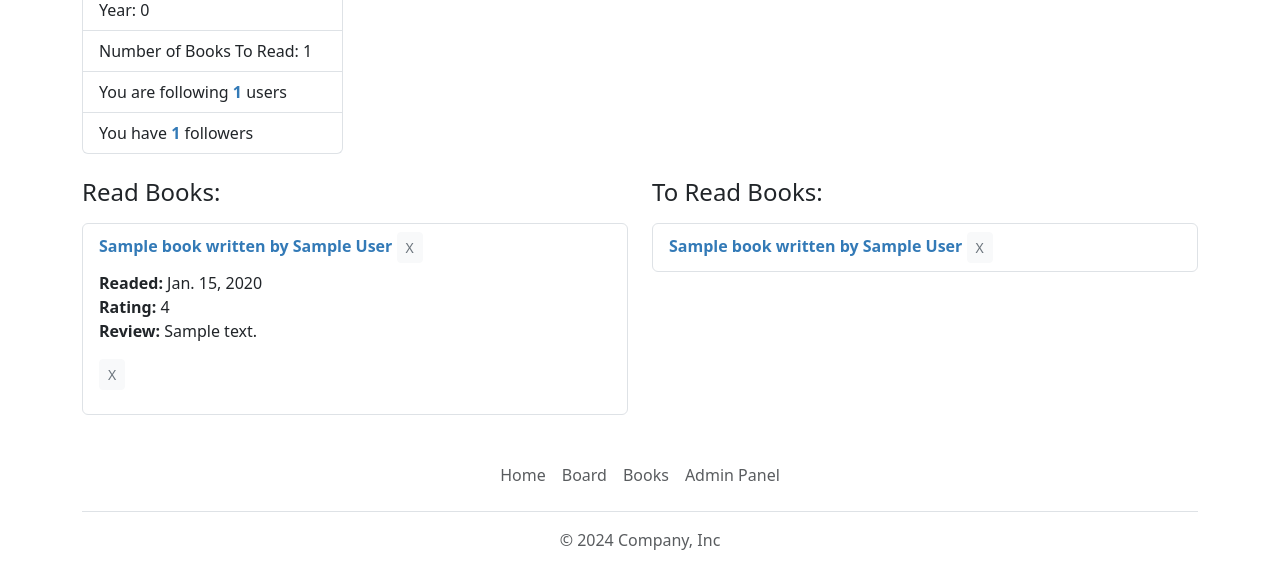
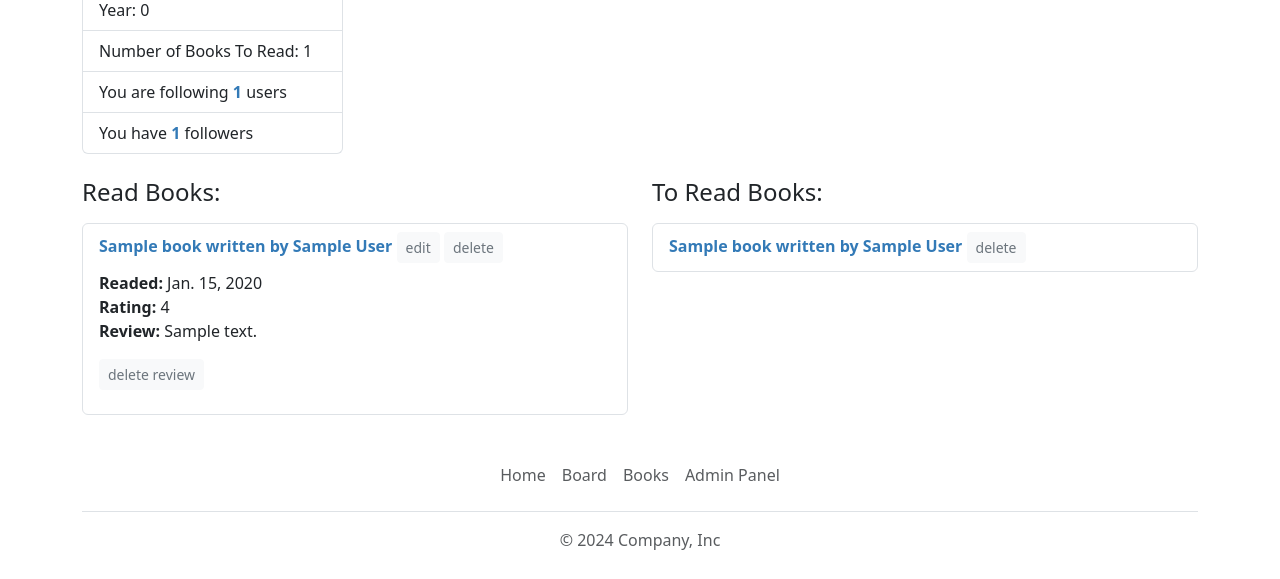
Before and after one commit to kronek1122/Bookshelf_ecommerce, a Django app: page /mybook/profile/ in a window 1280 px wide. Shown: the part 376-955 px from the top of the page. Run offline with Django 4.2, Linux system fonts and the light colour scheme; a user stored in the database is signed in; tables that the repository leaves empty hold one stand-in row (values such as "Sample post"); some libraries are stand-ins or nearby versions.

Commit message:
add modal for edit existing user opinion

```diff
--- a/mybook/templates/mybook/profile.html
+++ b/mybook/templates/mybook/profile.html
@@ -28,23 +28,60 @@
                         {% for book in read_books %}
                             <li class="list-group-item">
                                 <a href="/mybook/book/{{ book.id }}">{{ book.title }} written by {{ book.author }}</a>
+                                <button type="button" class="btn btn-sm btn-light text-secondary" data-bs-toggle="modal" data-bs-target="#EditOpinion-{{ book.id }}">
+                                    edit
+                                </button>
+                                <div class="modal fade" id="EditOpinion-{{ book.id }}" data-bs-backdrop="static" data-bs-keyboard="false" tabindex="-1" aria-labelledby="EditOpinionLabel-{{ book.id }}" aria-hidden="true">
+                                    <div class="modal-dialog modal-dialog-centered modal-dialog-scrollable">
+                                        <div class="modal-content">
+                                            <div class="modal-header">
+                                                <h1 class="modal-title fs-5" id="EditOpinionLabel-{{ book.id }}">Edit opinion</h1>
+                                                <button type="button" class="btn-close" data-bs-dismiss="modal" aria-label="Close"></button>
+                                            </div>
+
+                                                <form method="post" action="{% url 'mybook:profile' %}">
+                                                    {% csrf_token %}
+                                                    <input type="hidden" name="action" value="edit_book">
+                                                    <input type="hidden" name="book_id" value="{{ book.id }}">
+                                                    <div  class="container mt-3">
+                                                        <div class="mb-3">
+                                                            <label for="read_date" class="form-label">Read Date:</label>
+                                                            <input type="date" name="read_date" id="read_date" class="form-control">
+                                                        </div>
+                                                        <div class="mb-3">
+                                                            <label for="rating" class="form-label">Rating (1-10):</label>
+                                                            <input type="number" name="rating" id="rating" class="form-control" min="1" max="10">
+                                                        </div>
+                                                        <div class="mb-3">
+                                                            <label for="review" class="form-label">Review:</label>
+                                                            <textarea name="review" id="review" class="form-control"></textarea>
+                                                        </div>
+                                                    </div>
+                                                    <div class="modal-footer">
+                                                        <button class="btn btn-primary" type="submit">Save</button>
+                                                    </div>
+                                                </form>
+                                        </div>
+                                    </div>
+                                </div>
                                 <form action="{% url 'mybook:profile' %}" method="post" class="d-inline">
                                     {% csrf_token %}
                                     <input type="hidden" name="action" value="remove_book">
                                     <input type="hidden" name="book_id" value="{{ book.id }}">
-                                    <button type="submit" class="btn btn-sm btn-light text-secondary">X</button>
+                                    <button type="submit" class="btn btn-sm btn-light text-secondary">delete</button>
                                 </form>
                                 {% for opinion in user_opinions %}
-                                    {% if opinion.book == book %}
+                                {% if opinion.book == book %}
                                         <p class="mt-2">
                                             <strong>Readed:</strong> {{ opinion.read_date }} <br>
                                             <strong>Rating:</strong> {{ opinion.rating }} <br>
                                             <strong>Review:</strong> {{ opinion.review }}
+
                                             <form action="{% url 'mybook:profile' %}" method="post" class="d-inline">
                                                 {% csrf_token %}
                                                 <input type="hidden" name="action" value="delete_opinion">
                                                 <input type="hidden" name="opinion_id" value="{{ opinion.id }}">
-                                                <button type="submit" class="btn btn-sm btn-light text-secondary">X</button>
+                                                <button type="submit" class="btn btn-sm btn-light text-secondary">delete review</button>
                                             </form>
                                         </p>
                                     {% endif %}
@@ -68,17 +105,18 @@
                                     {% csrf_token %}
                                     <input type="hidden" name="action" value="remove_to_read_book">
                                     <input type="hidden" name="book_id" value="{{ book.id }}">
-                                    <button type="submit" class="btn btn-sm btn-light text-secondary">X</button>
+                                    <button type="submit" class="btn btn-sm btn-light text-secondary">delete</button>
                                 </form>
                             </li>
                         {% endfor %}
                     </ul>
                 {% else %}
-                    <p>No books in to-read list yet.</p>
+                <p>No books in to-read list yet.</p>
                 {% endif %}
             </div>
         </div>
     </div>
+
 </body>
 
 {% endblock content%}
```
